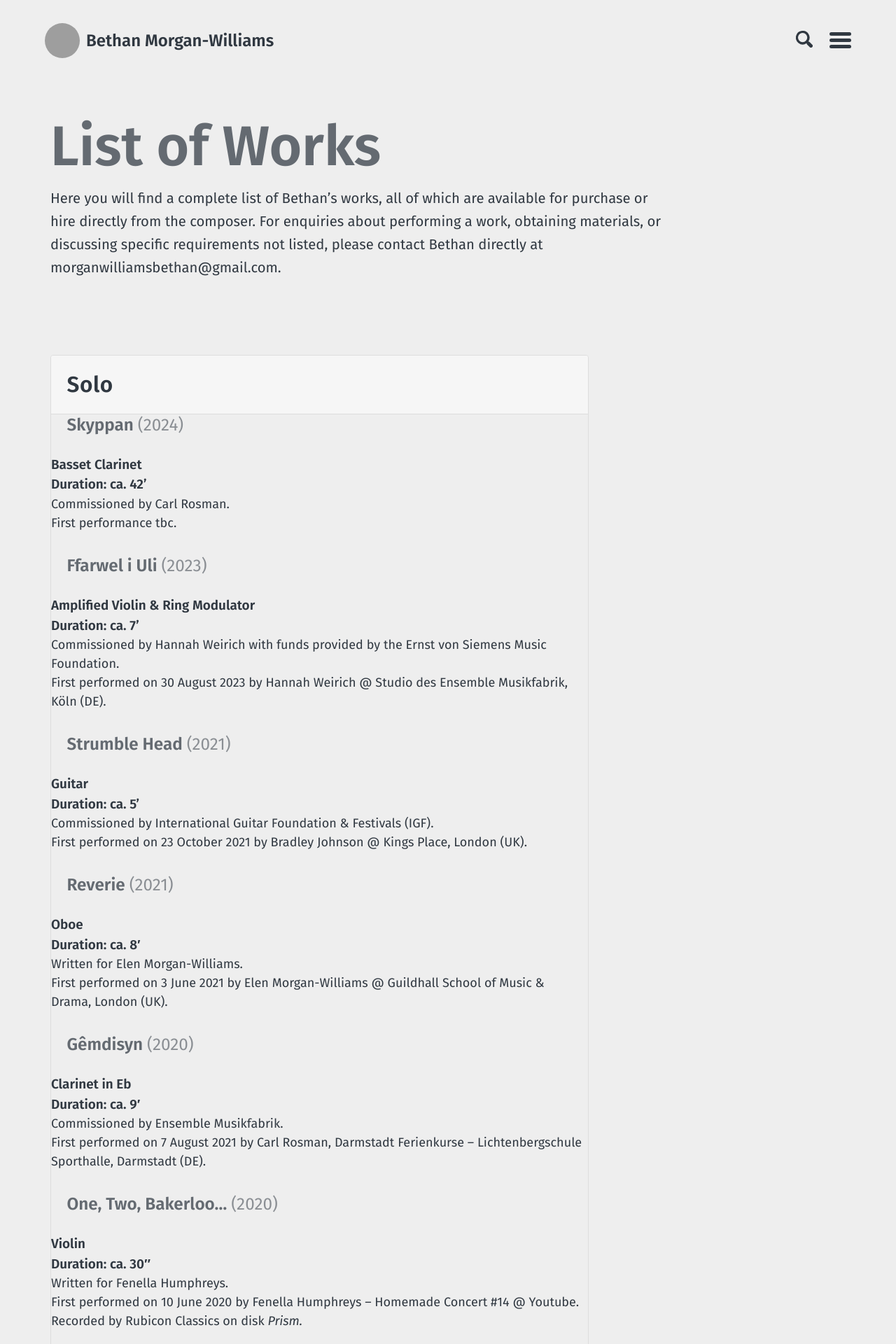
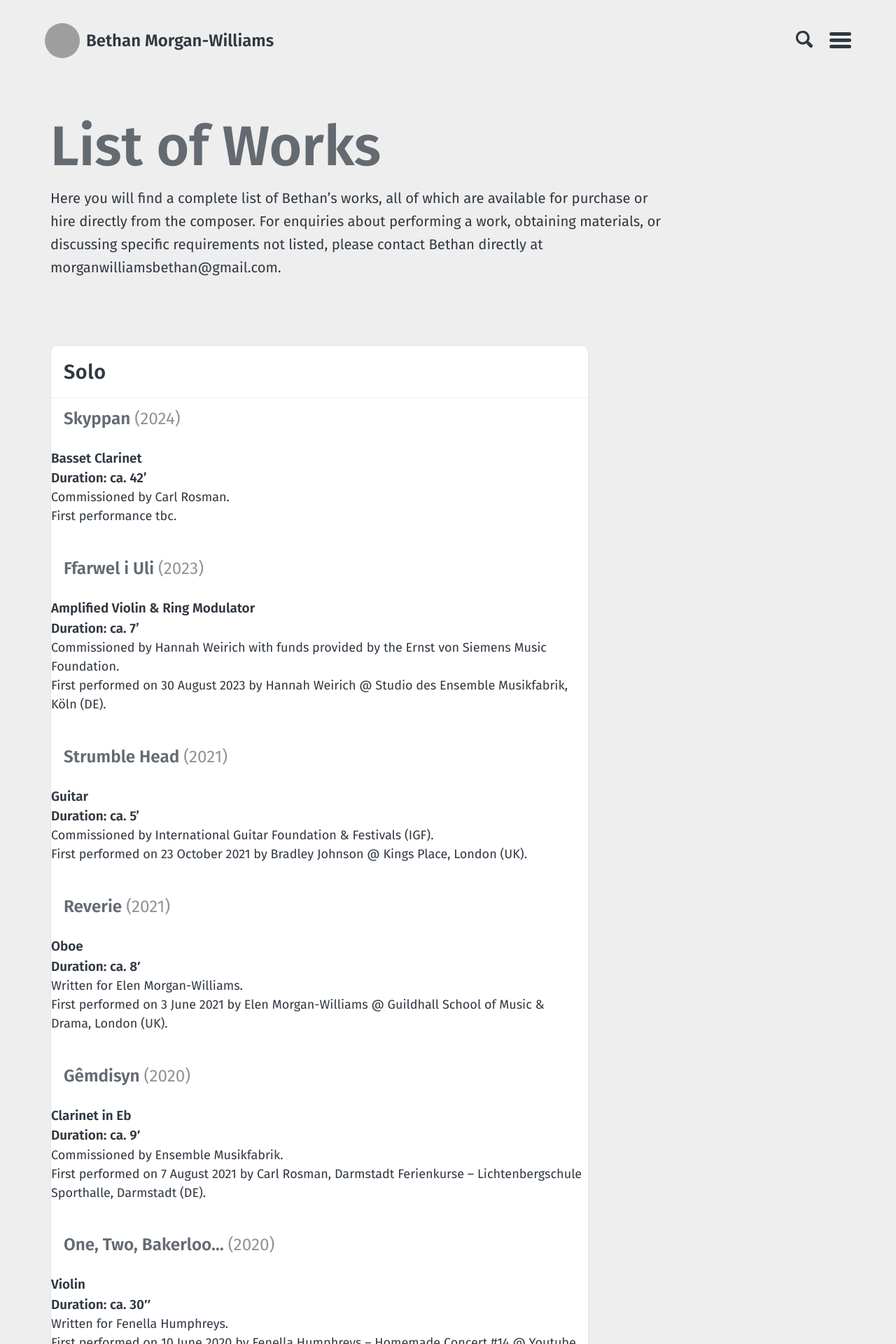
Before and after one commit to morganwilliamsb/website, a Jekyll site: the page built from works.md, in a window 1280 px wide. Shown: the top 1920 px of the page at 70% size. Built offline with Jekyll 4.4.1, drawn with Linux system fonts in a browser that asks for light colours; grey boxes are pictures that could not be loaded.

Commit message:
Update main.scss
tidied up

```diff
--- a/assets/stylesheets/main.scss
+++ b/assets/stylesheets/main.scss
@@ -37,52 +37,50 @@
   }
 }
 
-/* ===== Works page: collapsible sections ===== */
+/* ===== Works page: refined collapsible sections (mobile-first) ===== */
 
 .works-group {
-  margin: 2.5rem 0;
-  border: 1px solid #ddd;
-  border-radius: 4px;
+  margin: 1.75rem 0;
+  border: 1px solid #e3e3e3;
+  border-radius: 10px;
+  background: #fff;
   overflow: hidden;
 }
 
+/* Section headers (summary) */
 .works-group summary {
-  padding: 1rem 1.25rem;
-  font-size: 1.35rem;
-  font-weight: 600;
+  padding: 0.85rem 1rem;
+  font-size: 1.2rem;      /* comfortable on mobile */
+  font-weight: 700;
   cursor: pointer;
-  background: #f6f6f6;
+  background: transparent; /* remove blocky grey look */
   list-style: none;
 }
 
+/* Remove default disclosure triangle */
 .works-group summary::-webkit-details-marker {
   display: none;
 }
 
+/* Subtle divider when open */
 .works-group[open] summary {
-  border-bottom: 1px solid #ddd;
+  border-bottom: 1px solid #eee;
 }
 
-/* padding for content inside open sections */
-.works-group > *:not(summary) {
-  padding: 0 1.25rem 1.25rem;
+/* Spacing inside open sections (prevents “touching”) */
+.works-group[open] > *:not(summary) {
+  padding: 0.75rem 1rem 1.25rem;
 }
 
-/* ===== Works page: stronger section headers on desktop ===== */
-
+/* Desktop refinement */
 @media (min-width: 900px) {
   .works-group summary {
-    font-size: 1.75rem;
+    font-size: 1.6rem;
     letter-spacing: 0.02em;
   }
 }
 
-/* ===== Works page refinements (clean) ===== */
-
-.page-content .works-list h2 {
-  margin-top: 2.5rem;
-  margin-bottom: 1.25rem;
-}
+/* ===== Works page typography refinements ===== */
 
 .page-content .works-list h4 {
   font-size: 1.35rem;
@@ -96,8 +94,7 @@
   opacity: 0.72;
 }
 
-/* ----- NO internal gaps ----- */
-
+/* Remove internal spacing clutter */
 .page-content .works-list p,
 .page-content .works-list dl,
 .page-content .works-list dt,
@@ -106,30 +103,27 @@
   padding: 0;
 }
 
-/* Definition list "term" (instrumentation line) */
+/* Instrumentation line */
 .page-content .works-list dt {
   display: block;
-  margin: 0;
   font-size: 1.05em;
   font-weight: 600;
 }
 
-/* Instrumentation (first paragraph after title) */
+/* Instrumentation paragraph */
 .page-content .works-list h4 + p {
-  margin: 0;
   opacity: 0.72;
   font-weight: 400;
 }
 
-/* Duration (second paragraph after title) */
+/* Duration line */
 .page-content .works-list h4 + p + p {
-  margin: 0;
-  font-size: 0.98em;  /* ← FIXED: added unit */
+  font-size: 0.98em;
   opacity: 0.72;
   font-weight: 400;
 }
 
-/* THE ONLY spacing: between entries */
+/* Space between works only */
 .page-content .works-list dl {
   margin: 0.35rem 0 1.8rem 0;
 }
```
